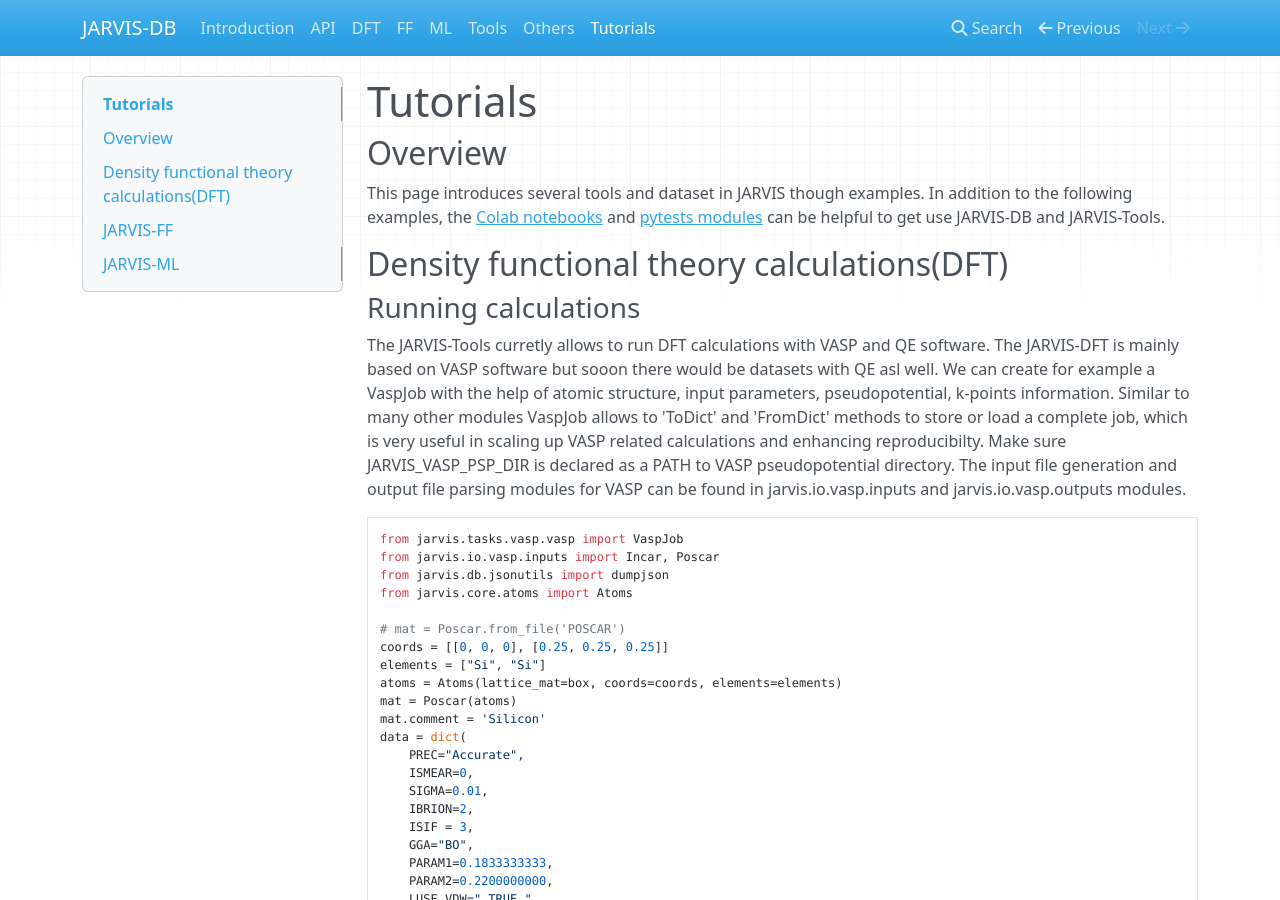
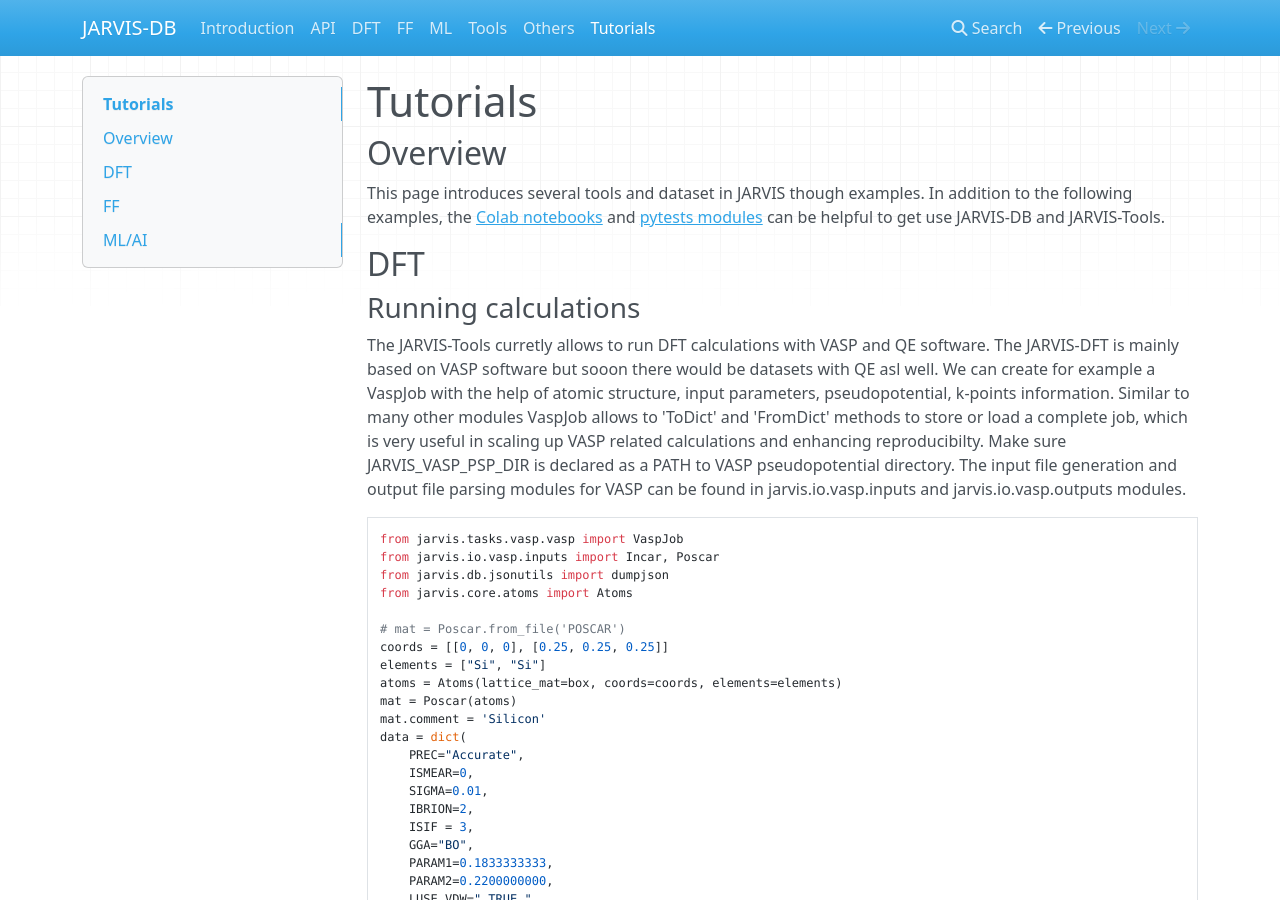
Before and after one commit to JARVIS-Materials-Design/dbdocs, an MkDocs documentation site: the page built from docs/tutorials.md, in a window 1280 px wide and 900 px high. Built offline with MkDocs 1.6.1, drawn with Linux system fonts in a browser that asks for light colours; nearby versions of some CDN libraries; some of the changed text lies outside the part shown.

````diff
--- a/docs/tutorials.md
+++ b/docs/tutorials.md
@@ -8,7 +8,7 @@
 get use JARVIS-DB and JARVIS-Tools.
 
 
-## Density functional theory calculations(DFT)
+## DFT
 
 ### Running calculations
 The JARVIS-Tools curretly allows to run DFT calculations with VASP and QE software. The JARVIS-DFT is mainly based on VASP software but
@@ -157,7 +157,7 @@
 a.upload_xml_file(filename='JVASP-1067.xml',template_id=tid)
 ```
 
-## JARVIS-FF
+## FF
 
 Molecular dynamics/classical force-field calculations can be carried out with LAMMPS software.
 An example for running LAMMPS is given below. Here, a LammpsJob module is defined with the help of
@@ -203,7 +203,7 @@
 write_xml(data=data,filename='lmp.xml')
 ```
 
-## JARVIS-ML
+## ML/AI
 
 Currently JARVIS-ML allows prediction of material properties with machine learning. The materials information
 is converted into descriptors using Classical Force-field Inspired Descriptors (CFID) or Coulomb materix.
````
